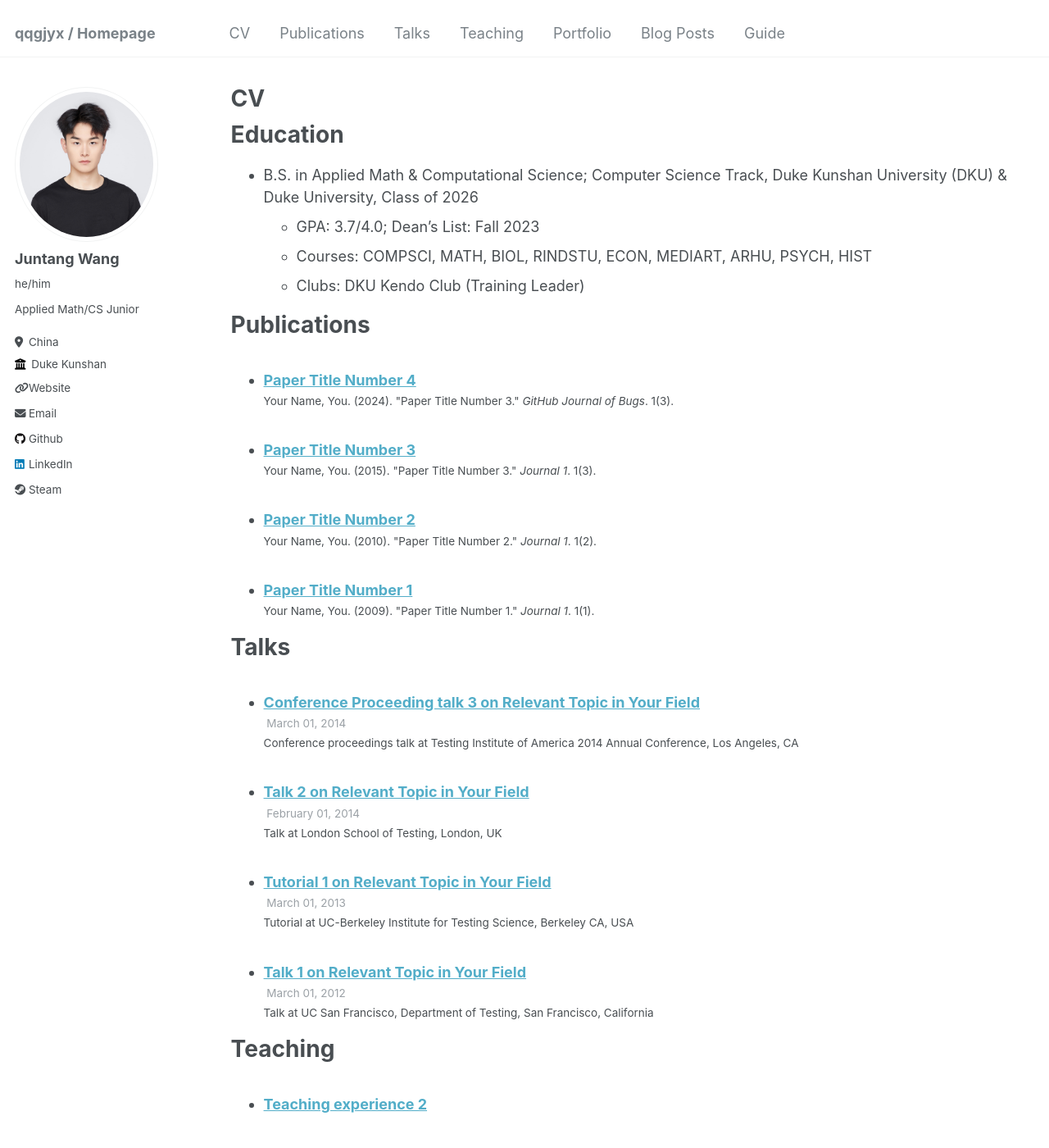
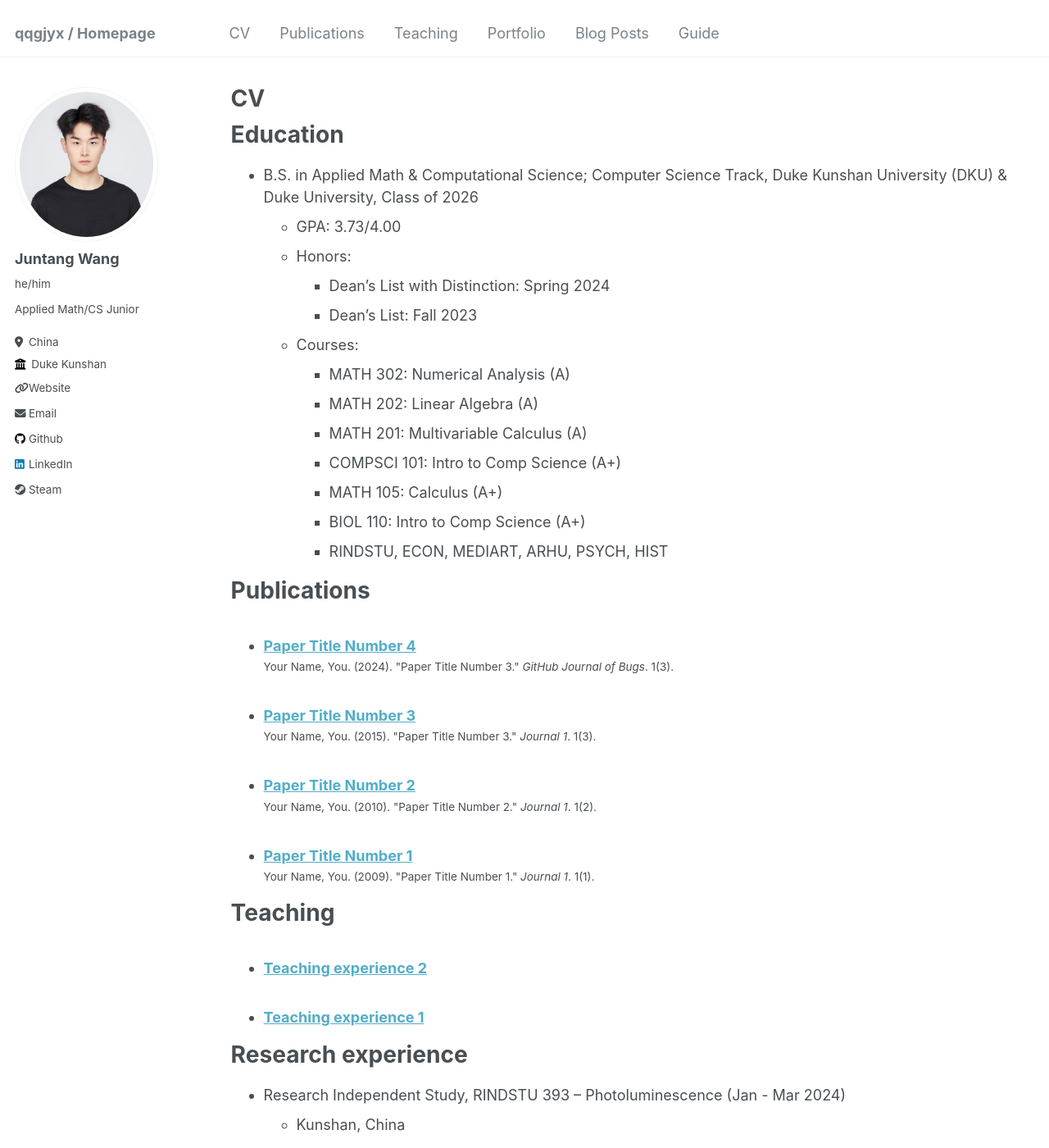
Before and after one commit to qqgjyx/qqgjyx.github.io, a Jekyll site: the page built from _pages/cv.md, in a window 1280 px wide and 1400 px high. Shown: the whole window at 82% size. Built offline with Jekyll 4.4.1, drawn with Linux system fonts in a browser that asks for light colours.

Commit message:
Updated cv.md

```diff
--- a/_data/navigation.yml
+++ b/_data/navigation.yml
@@ -6,8 +6,8 @@ main:
   - title: "Publications"
     url: /publications/
 
-  - title: "Talks"
-    url: /talks/
+#  - title: "Talks"
+#    url: /talks/
 
   - title: "Teaching"
     url: /teaching/
--- a/_pages/cv.md
+++ b/_pages/cv.md
@@ -12,20 +12,23 @@ redirect_from:
 Education
 ======
 * B.S. in Applied Math & Computational Science; Computer Science Track, Duke Kunshan University (DKU) & Duke University, Class of 2026
-  * GPA: 3.7/4.0; Dean’s List: Fall 2023
-  * Courses: COMPSCI, MATH, BIOL, RINDSTU, ECON, MEDIART, ARHU, PSYCH, HIST
-  * Clubs: DKU Kendo Club (Training Leader)
+  * GPA: 3.73/4.00
+  * Honors:
+    * Dean's List with Distinction: Spring 2024
+    * Dean’s List: Fall 2023
+  * Courses:
+    * MATH 302: Numerical Analysis (A)
+    * MATH 202: Linear Algebra (A)
+    * MATH 201: Multivariable Calculus (A)
+    * COMPSCI 101: Intro to Comp Science (A+)
+    * MATH 105: Calculus (A+)
+    * BIOL 110: Intro to Comp Science (A+)
+    * RINDSTU, ECON, MEDIART, ARHU, PSYCH, HIST
 
 Publications
 ======
   <ul>{% for post in site.publications reversed %}
     {% include archive-single-cv.html %}
-  {% endfor %}</ul>
-
-Talks
-======
-  <ul>{% for post in site.talks reversed %}
-    {% include archive-single-talk-cv.html  %}
   {% endfor %}</ul>
 
 Teaching
```
